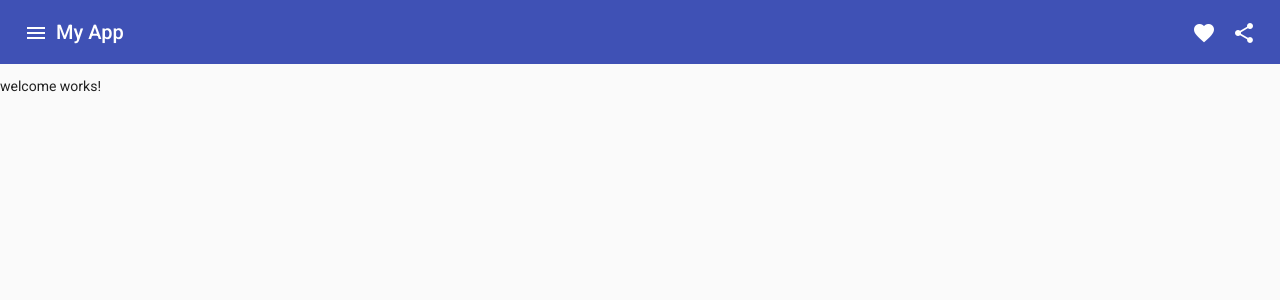
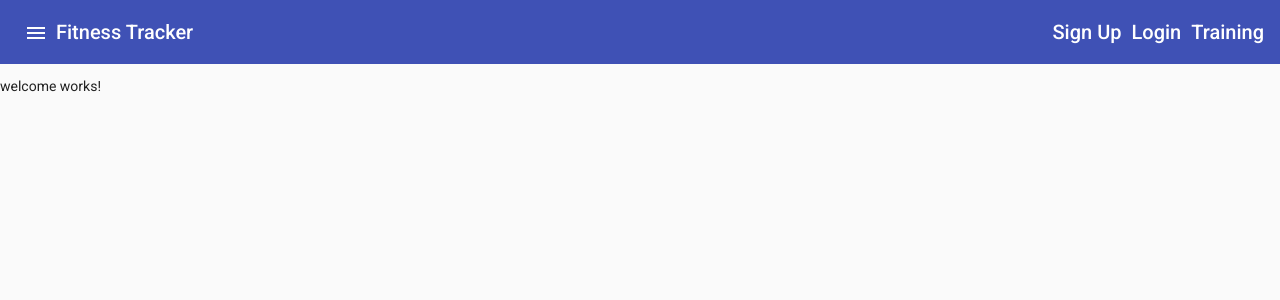
Before and after one commit to Gagandeep39/angular-fitness-tracker, an Angular app: page / in a window 1280 px wide. Shown: the top 300 px of the page. Built offline with nearby package versions, Linux system fonts and the light colour scheme.

Commit message:
Added routes on UI Improved UI

```diff
--- a/src/app/app.component.css
+++ b/src/app/app.component.css
@@ -5,6 +5,22 @@ mat-sidenav-content {
 .example-spacer {
   flex: 1 1 auto;
 }
-mat-sidenav{
+mat-sidenav {
   width: 30%;
 }
+
+a {
+  text-decoration: none;
+  color: white;
+}
+
+a:hover,
+a:active {
+  color: lightgray;
+}
+
+.navigation-items{
+  padding: 0px;
+  margin: 0px;
+  list-style: none;
+}
--- a/src/app/app.component.html
+++ b/src/app/app.component.html
@@ -7,14 +7,16 @@
           aria-label="Example icon-button with menu icon">
           <mat-icon>menu</mat-icon>
         </button>
-        <span>My App</span>
+        <span>Fitness Tracker</span>
         <span class="example-spacer"></span>
-        <button mat-icon-button class="example-icon favorite-icon" aria-label="Example icon-button with heart icon">
-          <mat-icon>favorite</mat-icon>
-        </button>
-        <button mat-icon-button class="example-icon" aria-label="Example icon-button with share icon">
-          <mat-icon>share</mat-icon>
-        </button>
+        <div>
+          <ul fxLayout fxLayoutGap="10px" class="navigation-items">
+            <li><a routerLink="/signup">Sign Up</a></li>
+            <li><a routerLink="/login">Login</a></li>
+            <li><a routerLink="/training">Training</a></li>
+          </ul>
+
+        </div>
       </mat-toolbar>
     </p>
     <router-outlet></router-outlet>
```
